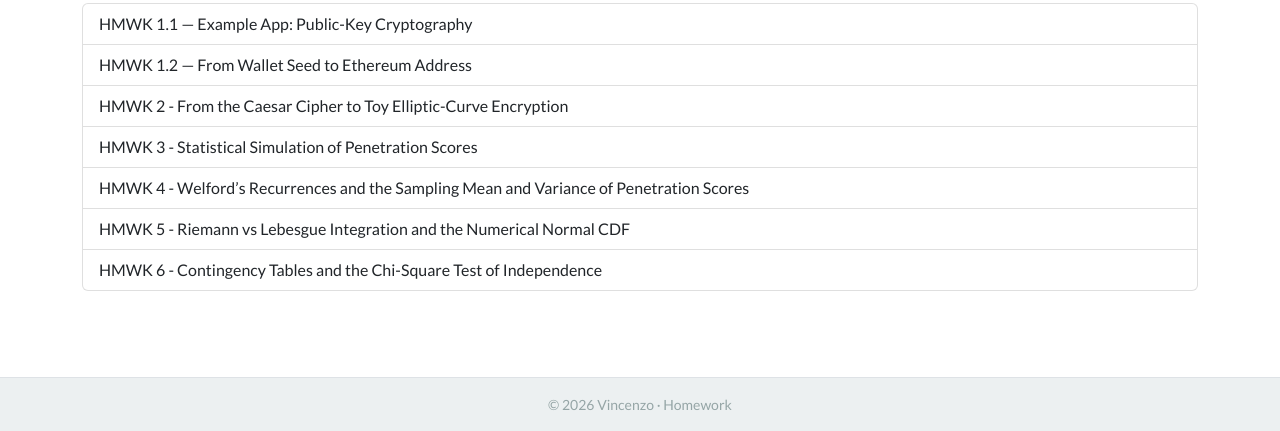
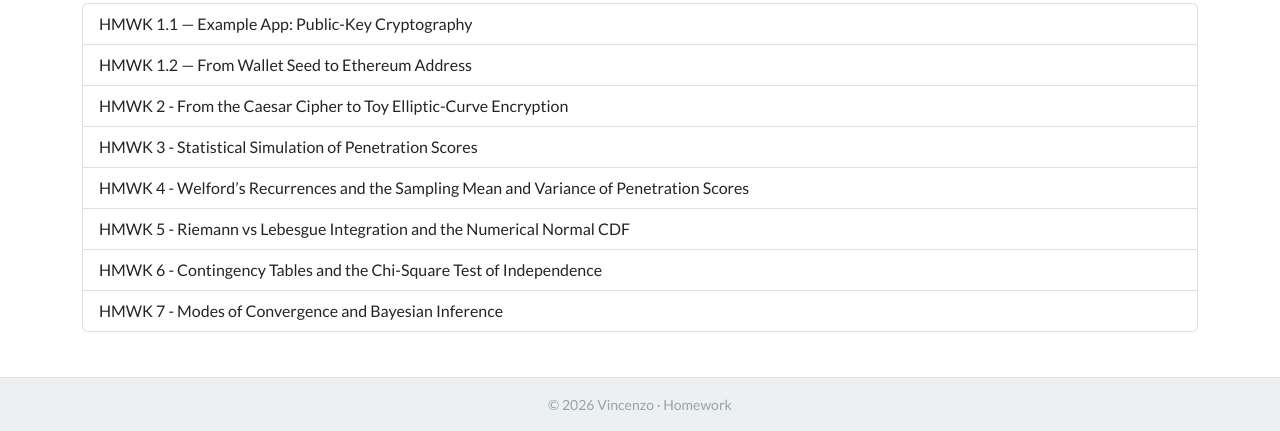
Before and after one commit to VincenzoVal/Statistics, a plain HTML site: page index.html in a window 1280 px wide. Shown: the part 369-800 px from the top of the page. Drawn offline with nearby package versions, Linux system fonts and the light colour scheme.

Commit message:
Update index.html

```diff
--- a/index.html
+++ b/index.html
@@ -41,6 +41,7 @@
       <a class="list-group-item list-group-item-action" href="homework4_real/">HMWK 4 - Welford’s Recurrences and the Sampling Mean and Variance of Penetration Scores</a>
       <a class="list-group-item list-group-item-action" href="homework05/">HMWK 5 - Riemann vs Lebesgue Integration and the Numerical Normal CDF</a>
       <a class="list-group-item list-group-item-action" href="homework06/">HMWK 6 - Contingency Tables and the Chi-Square Test of Independence</a>
+      <a class="list-group-item list-group-item-action" href="homework07/">HMWK 7 - Modes of Convergence and Bayesian Inference</a>
     </div>
   </main>
 
```
